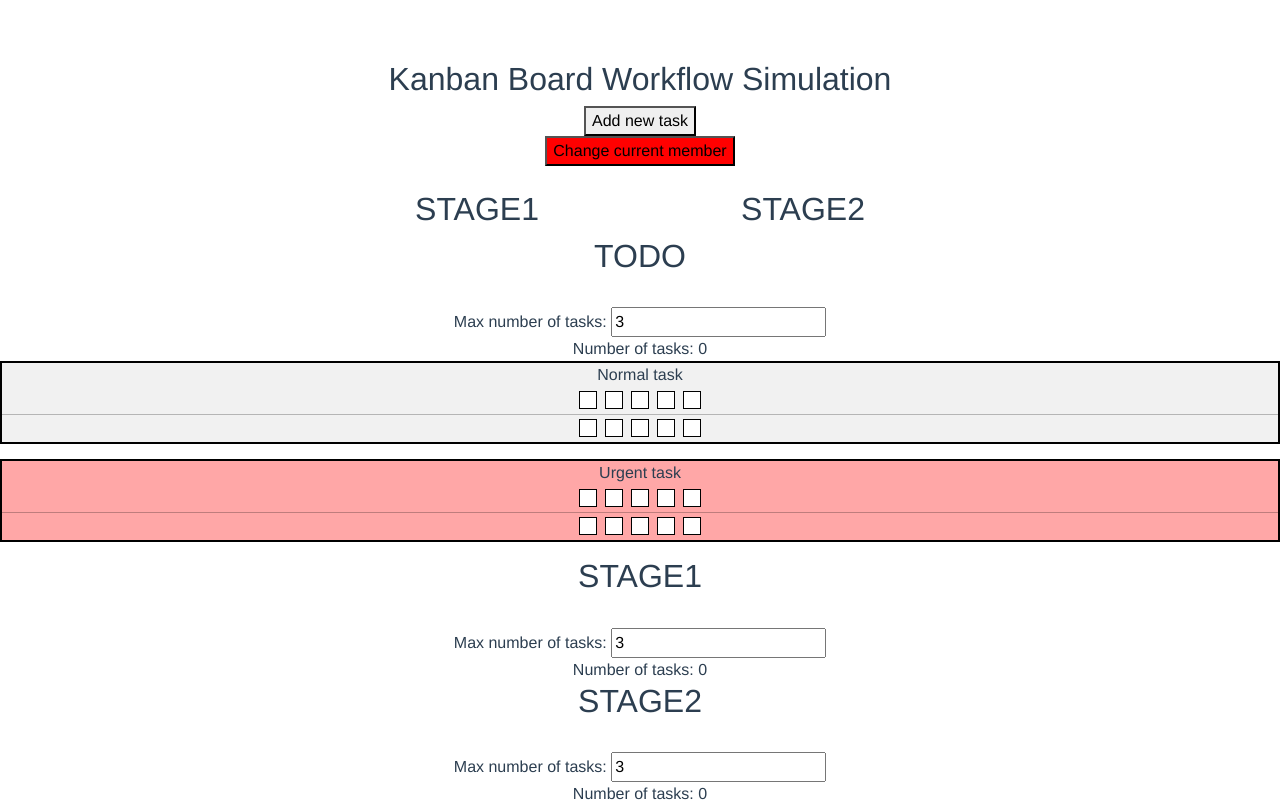
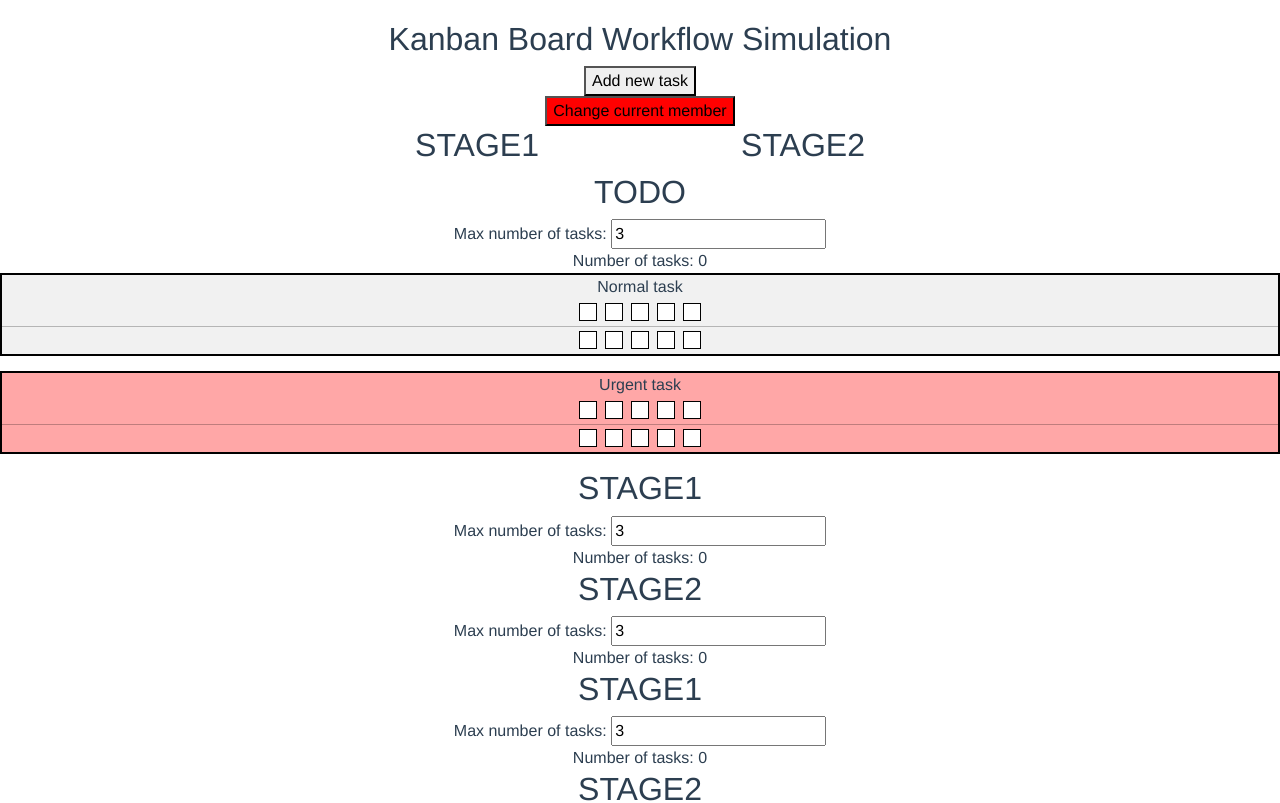
Before and after one commit to zakrzewskib/KanbanWorkflowSimulation, a Vue app: page / in a window 1280 px wide. Shown: the top 803 px of the page. Built offline with nearby package versions, Linux system fonts and the light colour scheme.

Commit message:
Making website more compact to contain more tasks

```diff
--- a/src/App.vue
+++ b/src/App.vue
@@ -6,7 +6,7 @@
       <button v-on:click="changeMemebers" id="changeMemeberGlobal">Change current member</button>
     </div>
 
-    <br />
+
     <div class="row">
       <div class="col-3"></div>
       <div class="col-3"><h2>STAGE1</h2></div>
@@ -225,7 +225,8 @@ export default {
   -moz-osx-font-smoothing: grayscale;
   text-align: center;
   color: #2c3e50;
-  margin-top: 60px;
+  /* margin-top: 60px; */
+  margin-top: 20px;
 }
 @import "./styles/flexboxstyles.css";
 @import "./styles/columnstyles.css";
--- a/src/components/Column.vue
+++ b/src/components/Column.vue
@@ -10,7 +10,6 @@
     @dragstart="left"
   >
     <h2>{{ name }}</h2>
-    <br />
     <slot />
   </div>
 </template>
```
